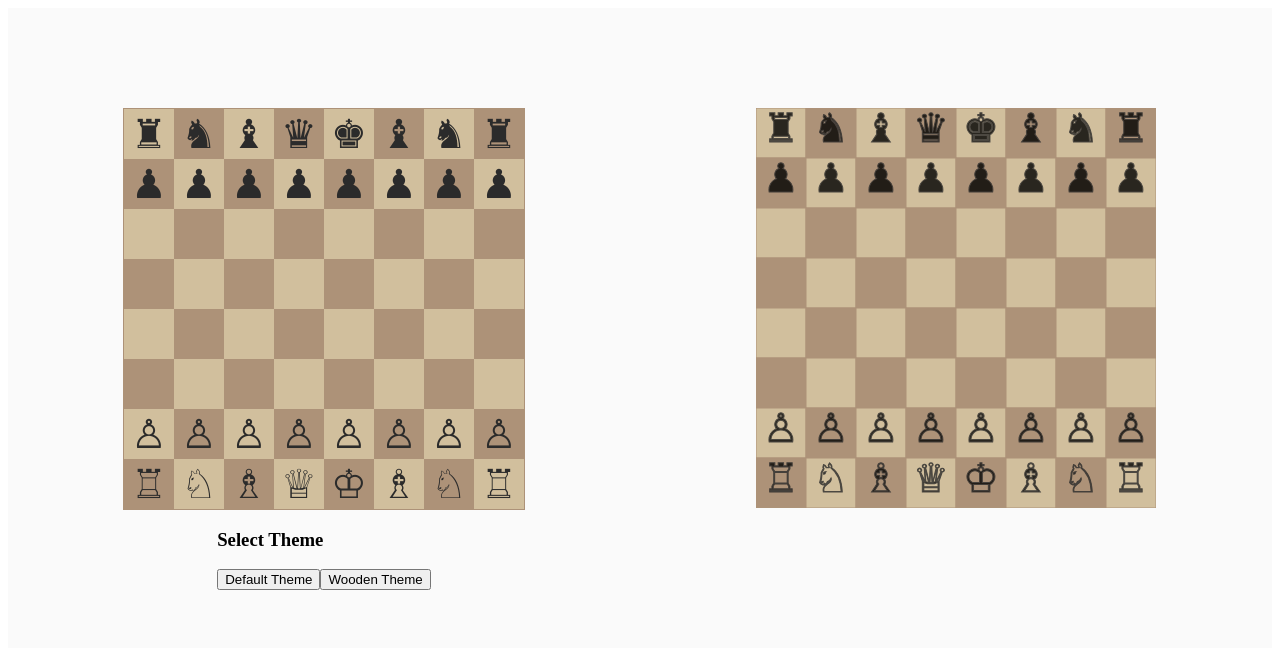
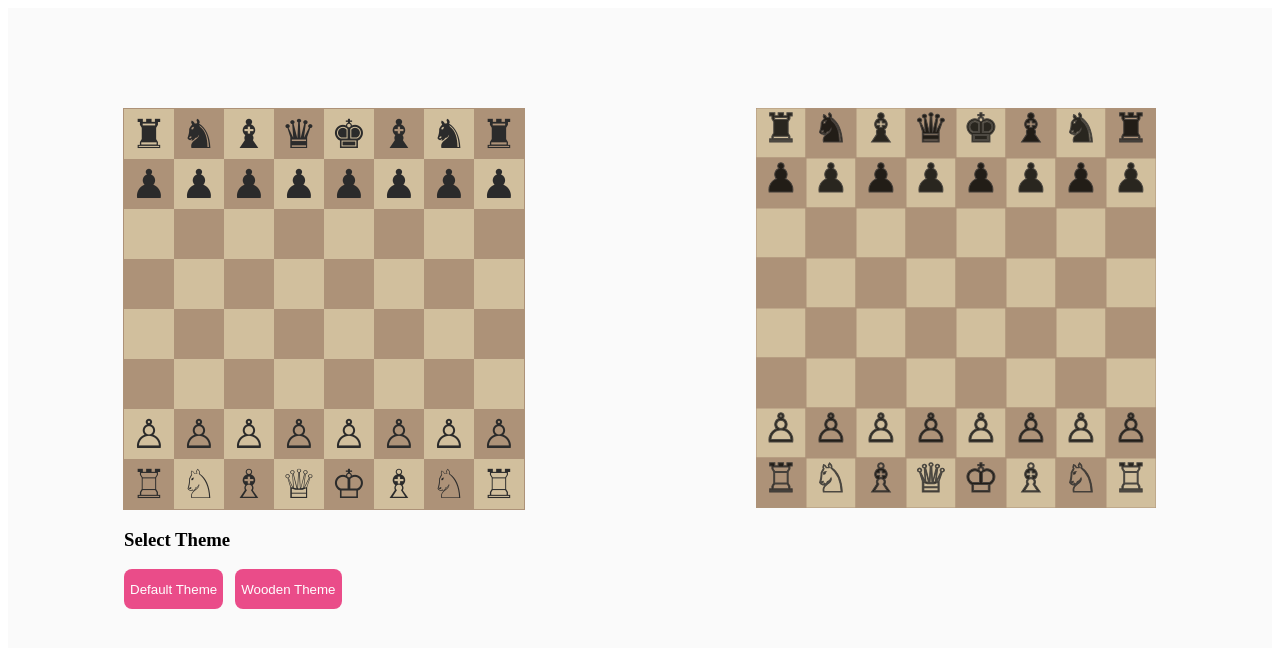
Before and after one commit to crazywoola/chess, a React (Create React App) app: page / in a window 1280 px wide. Shown: the top 648 px of the page. Built offline with nearby package versions, Linux system fonts and the light colour scheme.

Commit message:
feat: use scss instead

```diff
--- /dev/null
+++ b/global.d.ts
@@ -0,0 +1,2 @@
+declare module '*.css';
+declare module '*.scss';
--- a/package.json
+++ b/package.json
@@ -39,5 +39,8 @@
       "last 1 firefox version",
       "last 1 safari version"
     ]
+  },
+  "devDependencies": {
+    "sass": "^1.49.9"
   }
 }
--- a/src/App.css
+++ b/src/App.scss
@@ -12,3 +12,13 @@
     width: 100%;
     flex-direction: column;
 }
+
+button {
+    width: auto;
+    height: 40px;
+    background: #ea4c89;
+    border: none;
+    border-radius: 8px;
+    color: #fff;
+    text-align: center;
+}
--- a/src/App.tsx
+++ b/src/App.tsx
@@ -1,5 +1,5 @@
 import React from 'react';
-import 'src/App.css';
+import 'src/App.scss';
 import SvgBoard from 'src/components/svg-board';
 import Board from 'src/components/board';
 import ThemeContenxtProvider from 'src/context/theme';
--- a/src/components/board/index.tsx
+++ b/src/components/board/index.tsx
@@ -4,7 +4,7 @@ import {
     grid,
     initMap,
 } from 'src/constant';
-import './style.css';
+import './style.scss';
 
 interface CellProps {
     col: number,
@@ -37,6 +37,7 @@ const Board = () => {
         {grid.map((row, rowIndex) => {
             return row.map((col, colIndex) => {
                 return <Cell
+                    key={`${rowIndex}-${colIndex}`}
                     col={col}
                     rowIndex={rowIndex}
                     colIndex={colIndex}
--- a/src/components/svg-board/index.tsx
+++ b/src/components/svg-board/index.tsx
@@ -22,6 +22,7 @@ const SvgBoard = () => {
                     return <g
                         width={gridSize}
                         height={gridSize}
+                        key={`${rowIndex}-${colIndex}`}
                     >
                         <rect
                             x={colIndex * gridSize}
@@ -33,9 +34,9 @@ const SvgBoard = () => {
                         <text
                             x={gridSize / 2 + gridSize * colIndex}
                             y={gridSize / 2 + gridSize * rowIndex}
-                            dominant-baseline="middle"
-                            text-anchor="middle"
-                            font-size={fontSize}
+                            dominantBaseline="middle"
+                            textAnchor="middle"
+                            fontSize={fontSize}
                             stroke={blackPieceColor}
                             opacity={0.8}
                         >
--- a/src/components/theme-select/index.tsx
+++ b/src/components/theme-select/index.tsx
@@ -1,13 +1,16 @@
 import React, { useContext } from 'react';
 import { ThemeContext } from 'src/context/theme';
+import './style.scss';
 
 const ThemeSelect = () => {
     const ctx = useContext(ThemeContext);
     const { selectTheme } = ctx;
-    return <div>
+    return <div className='theme-select'>
         <h3>Select Theme</h3>
-        <button onClick={()=> selectTheme('default')}>Default Theme</button>
-        <button onClick={()=> selectTheme('wooden')}>Wooden Theme</button>
+        <div className={'actions'}>
+            <button onClick={()=> selectTheme('default')}>Default Theme</button>
+            <button className='gap' onClick={()=> selectTheme('wooden')}>Wooden Theme</button>
+        </div>
     </div>
 };
 
--- /dev/null
+++ b/src/components/theme-select/style.scss
@@ -0,0 +1,10 @@
+.theme-select {
+
+}
+.actions {
+    width: 400px;
+    display: flex;
+    .gap {
+        margin-left: 12px;
+    }
+}
--- a/tsconfig.json
+++ b/tsconfig.json
@@ -22,6 +22,7 @@
     "jsx": "react-jsx"
   },
   "include": [
+    "global.d.ts",
     "src"
   ]
 }
```
Also changed, not shown: src/components/board/style.scss (renamed from src/components/board/style.css), 1 other file (tests, documents, lock files or other folders).
